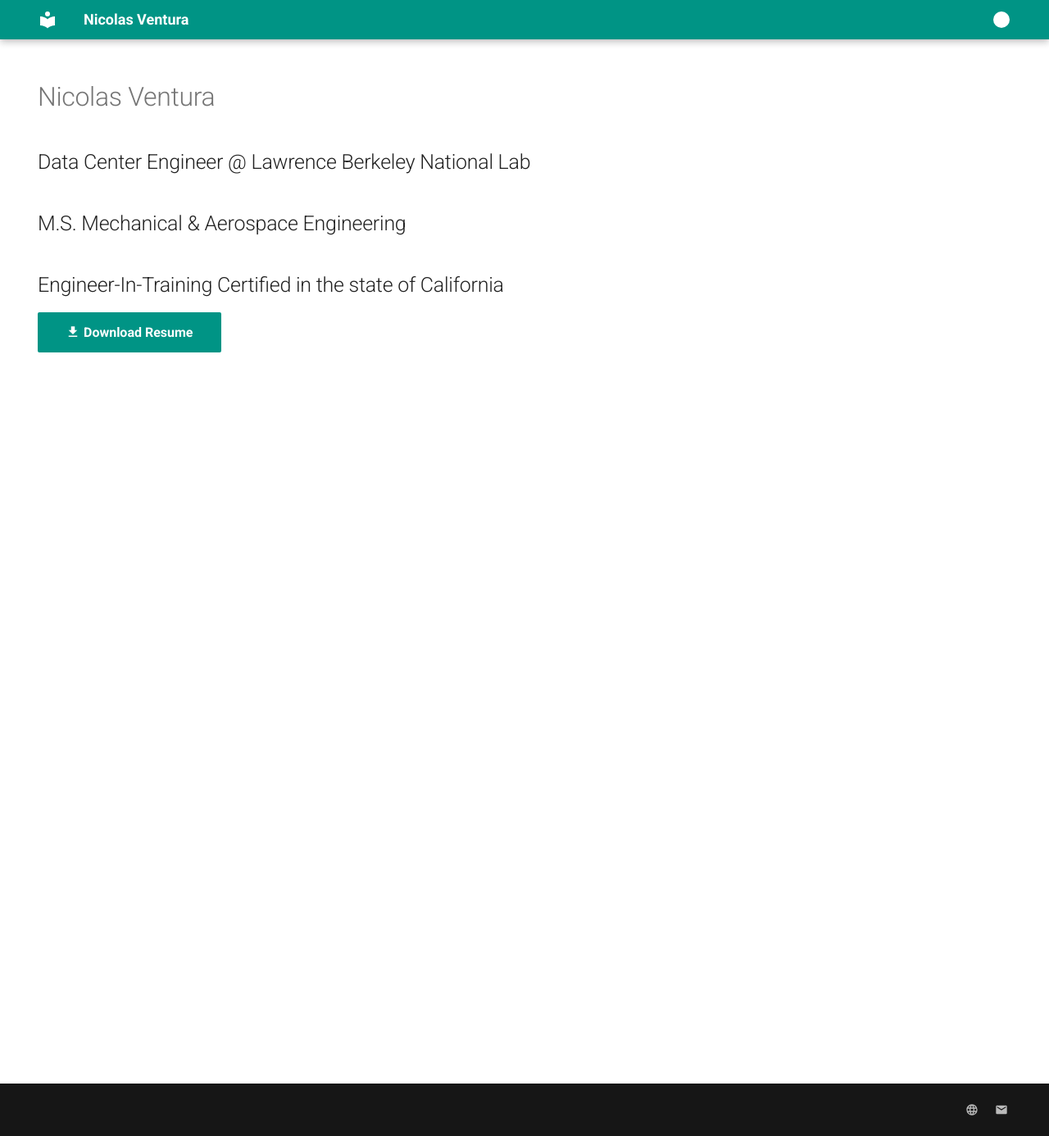
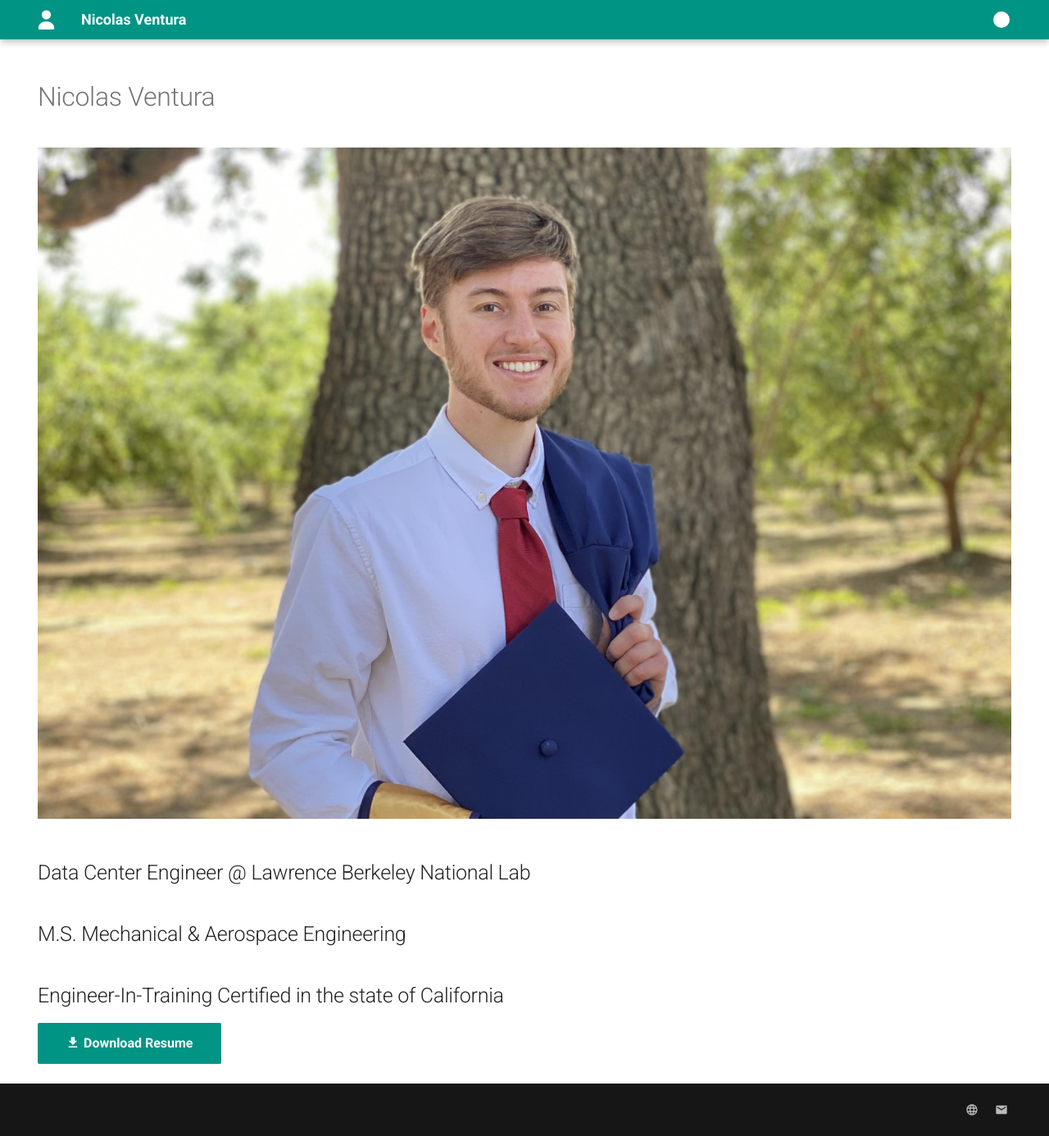
Before and after one commit to nicfv/Me, an MkDocs documentation site: the page built from docs/index.md, in a window 1280 px wide and 1386 px high. Shown: the whole window at 82% size. Built offline with MkDocs 1.6.1 and Material for MkDocs 9.7.7, drawn with Linux system fonts in a browser that asks for light colours.

Commit message:
Minor update

```diff
--- a/docs/index.md
+++ b/docs/index.md
@@ -6,6 +6,8 @@ hide:
 
 # Nicolas Ventura
 
+![Me](me.jpg){ .md-typeset }
+
 ## Data Center Engineer @ Lawrence Berkeley National Lab
 
 ## M.S. Mechanical & Aerospace Engineering
--- a/mkdocs.yml
+++ b/mkdocs.yml
@@ -20,6 +20,8 @@ theme:
       toggle:
         icon: material/brightness-3
         name: Switch to light mode
+  icon:
+    logo: fontawesome/solid/user
   favicon: icon.svg
 plugins: []
 markdown_extensions:
```
